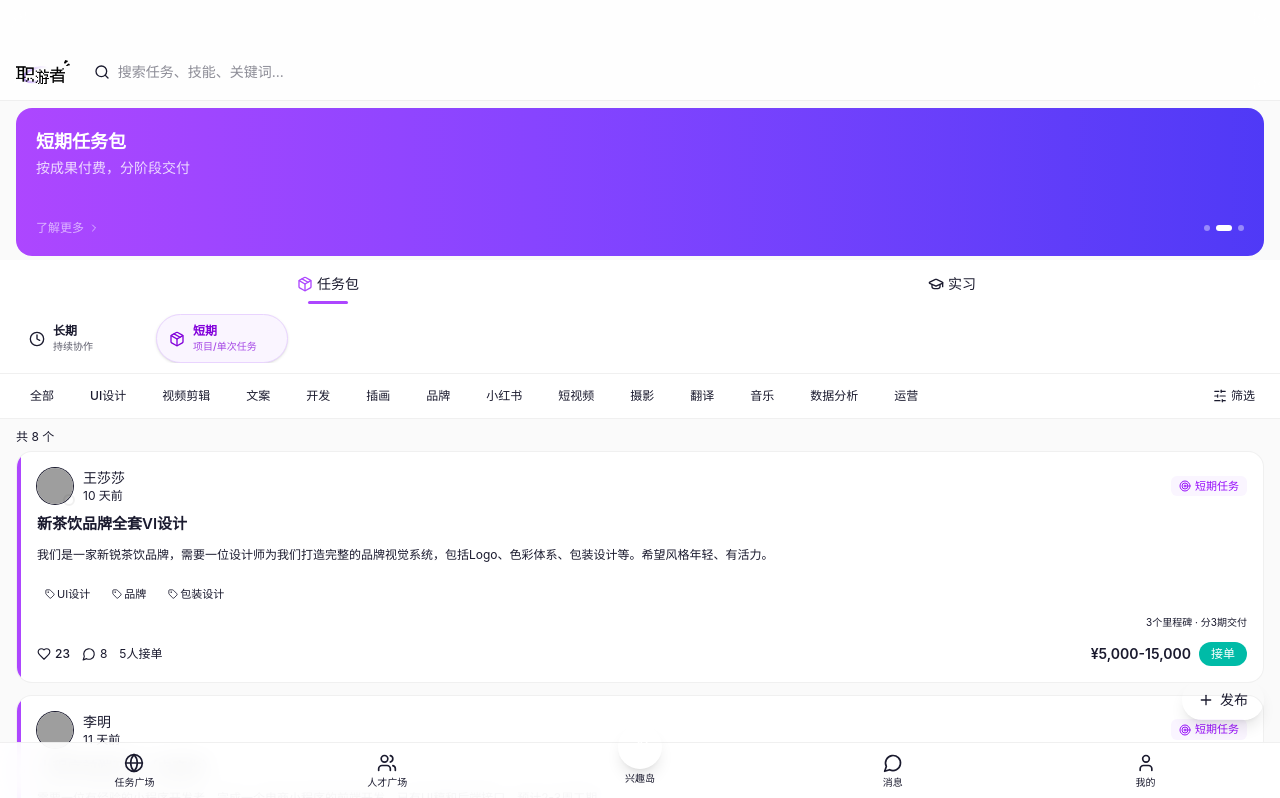
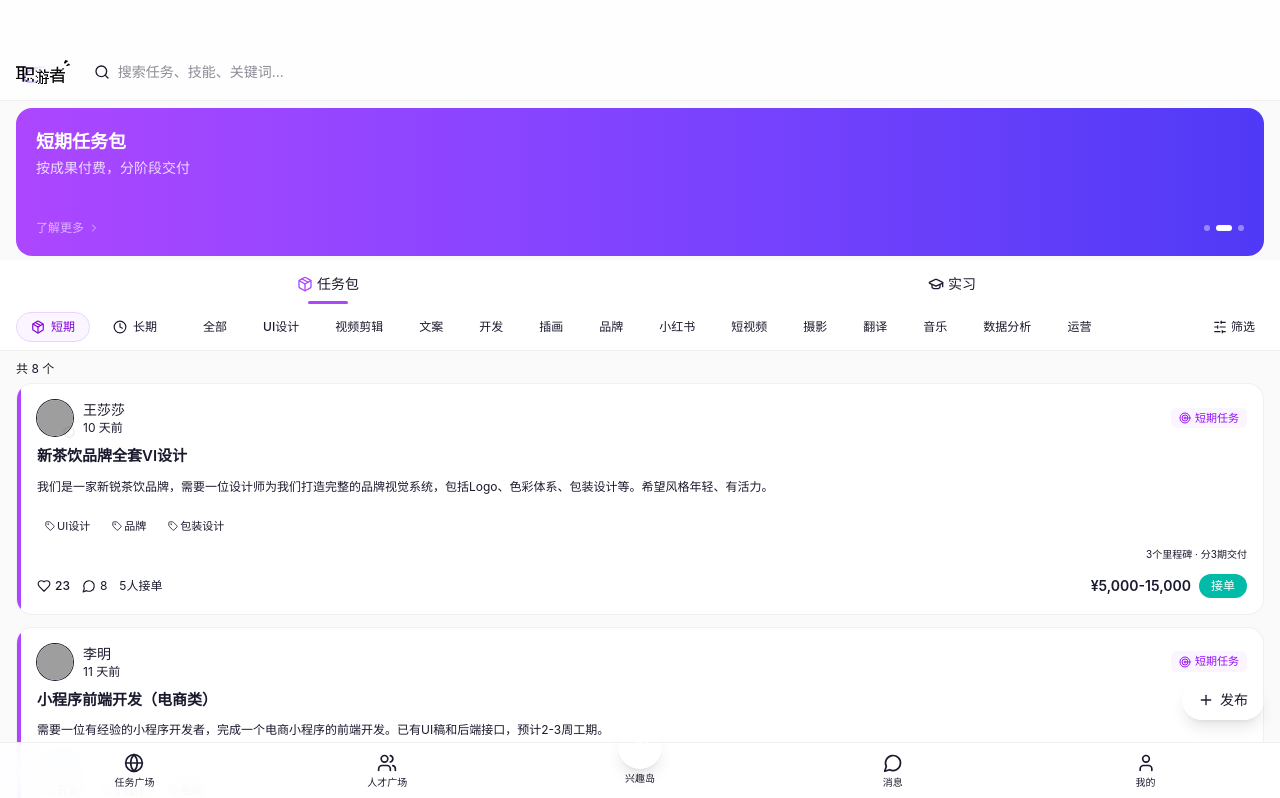
Before and after one commit to ericzr/bushangban, a React (Vite) app: page /#/ in a window 1280 px wide. Shown: the top 798 px of the page. Built offline with nearby package versions, Linux system fonts and the light colour scheme; grey boxes are pictures that could not be loaded.

Commit message:
merge package duration into filters

```diff
--- a/src/app/pages/Home.tsx
+++ b/src/app/pages/Home.tsx
@@ -14,9 +14,9 @@ const MAIN_TABS: { key: MainTabKey; label: string; icon: React.ElementType }[] =
   { key: 'intern', label: '实习', icon: GraduationCap },
 ];
 
-const SUB_TABS: { key: SubTabKey; label: string; desc: string; icon: React.ElementType; activeClass: string; activeBg: string }[] = [
-  { key: 'long', label: '长期', desc: '持续协作', icon: Clock, activeClass: 'text-amber-700', activeBg: 'bg-amber-50 border-amber-200' },
-  { key: 'short', label: '短期', desc: '项目/单次任务', icon: Package, activeClass: 'text-purple-700', activeBg: 'bg-purple-50 border-purple-200' },
+const SUB_TABS: { key: SubTabKey; label: string; icon: React.ElementType; activeClass: string; activeBg: string }[] = [
+  { key: 'short', label: '短期', icon: Package, activeClass: 'text-purple-700', activeBg: 'bg-purple-50 border-purple-200' },
+  { key: 'long', label: '长期', icon: Clock, activeClass: 'text-amber-700', activeBg: 'bg-amber-50 border-amber-200' },
 ];
 
 const BUDGET_OPTIONS = ['全部', '1k以下', '1k-5k', '5k-1w', '1w-5w', '5w以上'];
@@ -165,10 +165,11 @@ export function Home() {
           })}
         </div>
 
-        {/* 任务包周期筛选 */}
+        {/* Skill Category + Filter Row */}
+        <div className="flex items-center border-b border-border">
+          <div className="flex gap-2 overflow-x-auto px-4 py-2 flex-1 scrollbar-hide">
             {activeMain === 'package' && (
-          <div className="border-b border-border/50 px-4 py-2.5">
-            <div className="flex items-center gap-2 overflow-x-auto scrollbar-hide">
+              <>
                 {SUB_TABS.map(sub => {
                   const active = activeSub === sub.key;
                   const Icon = sub.icon;
@@ -178,31 +179,24 @@ export function Home() {
                       key={sub.key}
                       onClick={() => setActiveSub(sub.key)}
                       className={cn(
-                      'flex min-w-[8.25rem] items-center gap-2 rounded-full border px-3 py-2 text-left transition-all',
-                      active ? `${sub.activeBg} ${sub.activeClass} shadow-sm` : 'border-transparent bg-secondary/70 text-muted-foreground'
+                        'flex flex-shrink-0 items-center gap-1.5 rounded-full border px-3.5 py-1.5 text-xs font-medium transition-colors',
+                        active ? `${sub.activeBg} ${sub.activeClass}` : 'border-transparent bg-secondary text-muted-foreground hover:bg-secondary/80'
                       )}
                     >
-                    <Icon className="h-4 w-4 flex-shrink-0" />
-                    <span className="min-w-0">
-                      <span className="block truncate text-xs font-semibold">{sub.label}</span>
-                      <span className="block truncate text-[10px] opacity-70">{sub.desc}</span>
-                    </span>
+                      <Icon className="h-3.5 w-3.5" />
+                      {sub.label}
                     </button>
                   );
                 })}
-            </div>
-          </div>
+                <div className="my-1 h-5 w-px flex-shrink-0 bg-border" />
+              </>
             )}
-
-        {/* Skill Category + Filter Row */}
-        <div className="flex items-center border-b border-border">
-          <div className="flex gap-2 overflow-x-auto px-4 py-2 flex-1 scrollbar-hide">
             {SKILL_CATEGORIES.map(cat => (
               <button
                 key={cat}
                 onClick={() => setActiveCategory(cat)}
                 className={cn(
-                  'flex-shrink-0 rounded-full px-3.5 py-1.5 text-xs transition-colors whitespace-nowrap',
+                  'flex-shrink-0 rounded-full px-3.5 py-1.5 text-xs font-medium transition-colors whitespace-nowrap',
                   activeCategory === cat
                     ? 'bg-foreground text-background'
                     : 'bg-secondary text-foreground hover:bg-secondary/80'
```
Lines whose indentation alone changed are shown as unchanged.
